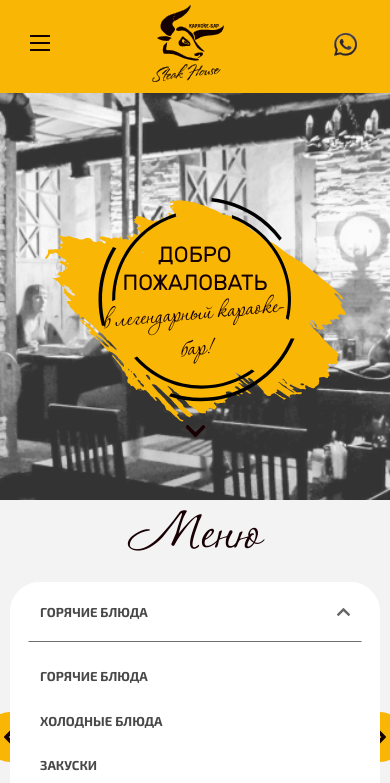
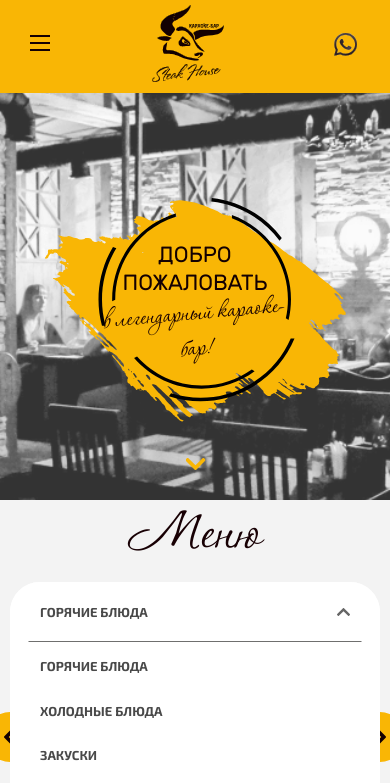
Before and after one commit to saegga/siesta, a website: page siesta.html in a window 390 px wide. Both pictures are taken after a click on the element "ГОРЯЧИЕ БЛЮДА". Shown: the top 783 px of the page. Drawn offline with Linux system fonts and the light colour scheme; a web font is replaced by a local one.

Commit message:
'commit48'

```diff
--- a/siesta.html
+++ b/siesta.html
@@ -112,7 +112,7 @@
         <p class="welcom_second">в  легендарный караоке-бар!</p>
     </div>
     <div class="down_arr">
-        <img src="src/img_siesta/arr_header.svg" alt="">
+<!--        <img src="src/img_siesta/arr_header.svg" alt="">-->
     </div>
 </div>
 
--- a/src/css/siesta.css
+++ b/src/css/siesta.css
@@ -216,7 +216,7 @@ header:after{
     cursor: pointer;
     position: absolute;
     left: 50%;
-    background: url(../../src/img_siesta/down_arr_fon.svg);
+    background: url(../../src/img_siesta/down_arr2.svg);
     z-index: 500;
     width: 85px;
     height: 115px;
@@ -225,12 +225,6 @@ header:after{
     transform: translateX(-50%);
 }
 
-.down_arr img{
-    position: absolute;
-    left: 50%;
-    top: 50%;
-    transform: translate(-50%, -50%);
-}
 /*form*/
 .container.order_form{
     position: relative;
@@ -1427,8 +1421,9 @@ footer{
         position: relative;
         height: 18px;
         overflow: hidden;
-        top: 55px;
-        background: none;
+        top: 85px;
+        background: url(../../src/img_siesta/down_arr_mob.svg) no-repeat;
+        background-position: bottom;
     }
     .specmenu{
         padding-top: 0;
@@ -1440,6 +1435,7 @@ footer{
         padding-bottom: 10px;
     }
     .specmenu_items{
+        position: relative;
         height: 60px;
         overflow: hidden;
         border: 1px solid #FFFFFF;
@@ -1486,7 +1482,6 @@ footer{
     }
 
     .specmenu_items.open{
-        position: relative;
         border-bottom-left-radius: 20px;
         border-bottom-right-radius: 20px;
         height: auto;
@@ -1496,9 +1491,9 @@ footer{
 
     .specmenu_items.open ul{
         /*display: block;*/
-        height: unset;
+        /*height: unset;*/
         background-color: #fff;
-        padding-top: 20px;
+        /*visibility: visible;*/
     }
 
     .specmenu_items.open .specmenu_current{
@@ -1526,14 +1521,16 @@ footer{
         /*display: none;*/
         position: absolute;
         left: 0;
+        height: 0;
         width: 100%;
-        height: 0;
         padding: 0 30px;
+        /*padding-top: 20px;*/
         border-bottom-left-radius: 30px;
         border-bottom-right-radius: 30px;
         z-index: 100;
         background: #fff;
         overflow: hidden;
+        /*visibility: hidden;*/
     }
 
     .specmenu_items ul li{
--- a/src/js/siesta.js
+++ b/src/js/siesta.js
@@ -29,6 +29,16 @@ $(document).ready(function () {
         }else{
             $(this).parent(".specmenu_items").removeClass("open");
         }
+
+        var menu =  $(".specmenu_items").find("ul");
+        $(menu).css({"height" : "auto"});
+
+        var hMenu = $(menu).outerHeight();
+
+        $(menu).css({"height" : "0"});
+
+        $(menu).css({"padding-top" : "10px"});
+        $(menu).animate({'height' : hMenu}, 200);
 
     });
 
```
Also changed, not shown: build/css/fidel.css, build/css/template_siesta.css, build/js/siesta.js, src/img_siesta/down_arr2.svg (added), src/img_siesta/down_arr_mob.svg (added).
